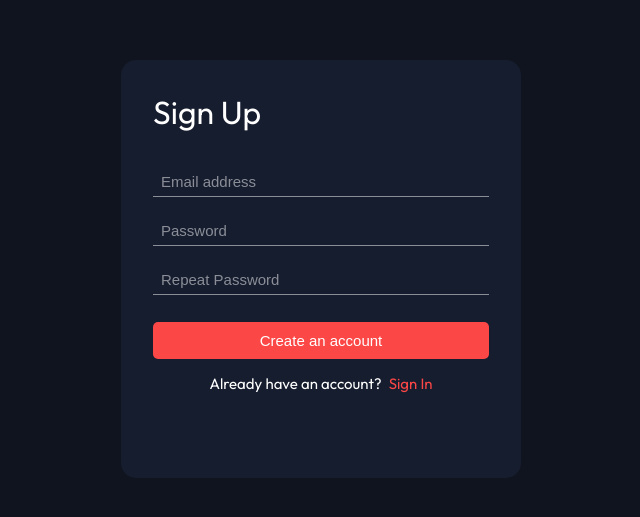
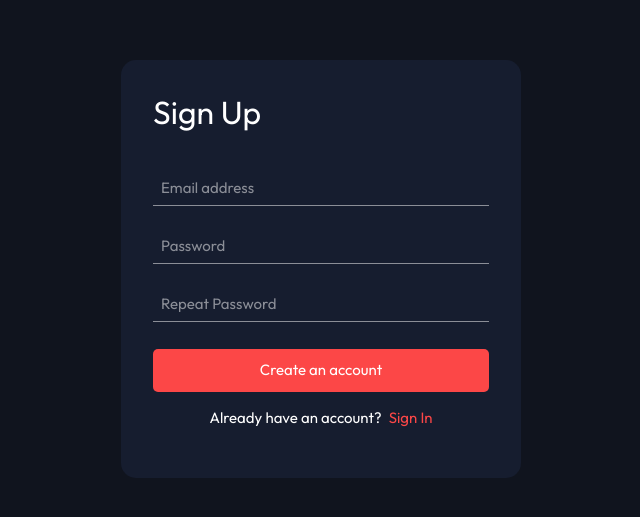
Before and after one commit to MorganBare/Entertainment-App, a React (Create React App) app in the folder frontend/: page / in a window 1280 px wide. Shown: the part 131-648 px from the top of the page, without its empty margins (319-959 px from the left). Built offline with nearby package versions, Linux system fonts and the light colour scheme.

Commit message:
Added theme and global CSS reset

```diff
--- a/frontend/src/App.js
+++ b/frontend/src/App.js
@@ -1,9 +1,15 @@
 import Routing from "./Routing/Routing";
+import { ThemeProvider } from "styled-components";
+import theme from './theme/theme';
+import GlobalStyle from './theme/globalStyle';
 
 function App() {
   return (
     <>
+     <ThemeProvider theme={theme}>
+      <GlobalStyle />
       <Routing />
+     </ThemeProvider>
     </>
   );
 }
--- /dev/null
+++ b/frontend/src/theme/globalStyle.js
@@ -0,0 +1,81 @@
+import { createGlobalStyle } from 'styled-components';
+
+const GlobalStyle = createGlobalStyle`
+    /* Box sizing rules */
+    *,
+    *::before,
+    *::after {
+    box-sizing: border-box;
+    }
+
+    /* Remove default margin */
+    body,
+    h1,
+    h2,
+    h3,
+    h4,
+    p,
+    figure,
+    blockquote,
+    dl,
+    dd {
+    margin: 0;
+    }
+
+    /* Remove list styles on ul, ol elements with a list role, which suggests default styling will be removed */
+    ul[role='list'],
+    ol[role='list'] {
+    list-style: none;
+    }
+
+    /* Set core root defaults */
+    html:focus-within {
+    scroll-behavior: smooth;
+    }
+
+    /* Set core body defaults */
+    body {
+    min-height: 100vh;
+    text-rendering: optimizeSpeed;
+    line-height: 1.5;
+    }
+
+    /* A elements that don't have a class get default styles */
+    a:not([class]) {
+    text-decoration-skip-ink: auto;
+    }
+
+    /* Make images easier to work with */
+    img,
+    picture {
+    max-width: 100%;
+    display: block;
+    }
+
+    /* Inherit fonts for inputs and buttons */
+    input,
+    button,
+    textarea,
+    select {
+    font: inherit;
+    }
+
+    /* Remove all animations, transitions and smooth scroll for people that prefer not to see them */
+    @media (prefers-reduced-motion: reduce) {
+    html:focus-within {
+    scroll-behavior: auto;
+    }
+
+    *,
+    *::before,
+    *::after {
+        animation-duration: 0.01ms !important;
+        animation-iteration-count: 1 !important;
+        transition-duration: 0.01ms !important;
+        scroll-behavior: auto !important;
+    }
+    }
+
+`;
+
+export default GlobalStyle;
--- /dev/null
+++ b/frontend/src/theme/theme.js
@@ -0,0 +1,21 @@
+const theme = {
+    font: {
+      family: "'Outfit Light', monospace",
+      base: '1rem'
+    },
+    colors: {
+      red: '#FC4747',
+      darkBlue: '#10141E',
+      greyishBlue: '#5A698F',
+      semiDarkBlue: '#161D2F',
+      white: '#fff'
+    },
+    spacing: {
+      default: '20px',
+      half: '10px',
+      quarter: '5px',
+      double: '40px',
+    },
+  };
+
+  export default theme;
```
